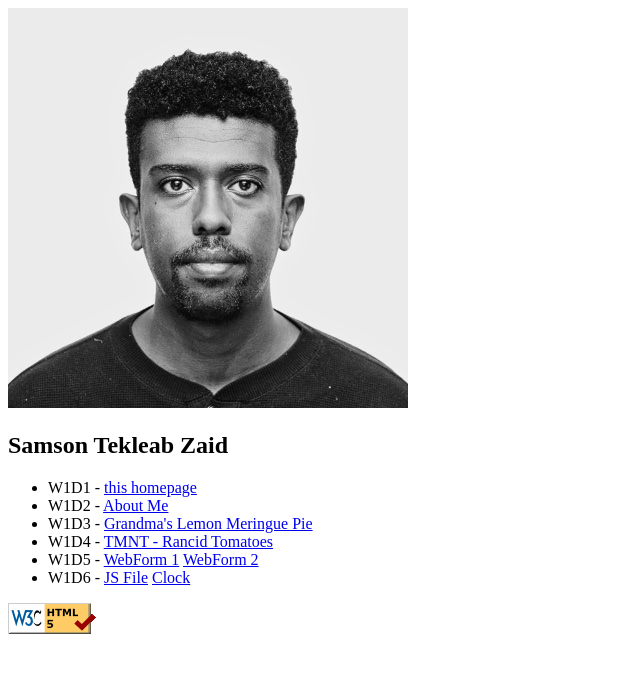
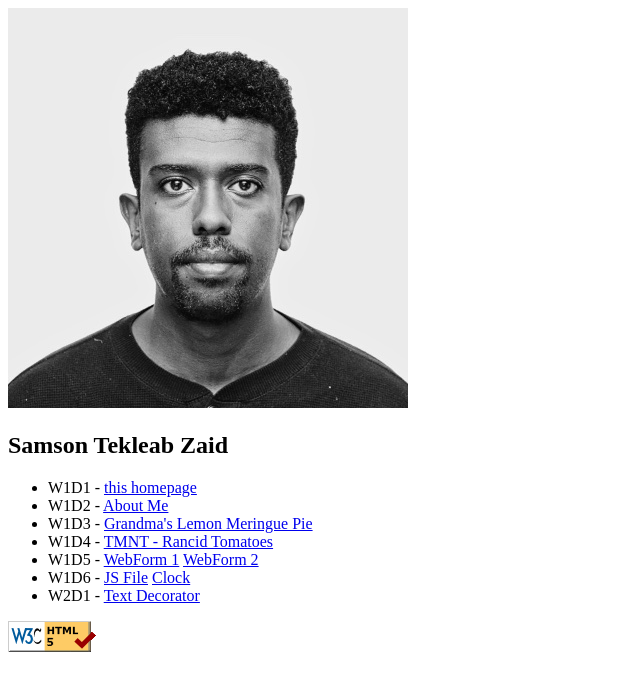
Before and after one commit to JaCkIsO/JaCkIsO.github.io, a plain HTML site: page index.html in a window 1280 px wide. Shown: the whole page, without its empty margins (0-640 px from the left). Drawn offline with Linux system fonts and the light colour scheme.

Commit message:
Update index.html
Add link for decorate my text

```diff
--- a/index.html
+++ b/index.html
@@ -18,6 +18,7 @@
         <li>W1D4 - <a href="tmnt.html">TMNT - Rancid Tomatoes</a></li>
         <li>W1D5 - <a href="webform1.html">WebForm 1</a> <a href="webform2.html">WebForm 2</a></li>
         <li>W1D6 - <a href="js/lab6.js">JS File</a> <a href="clock.html">Clock</a></li>
+        <li>W2D1 - <a href="decoratemytext.html">Text Decorator</a></li>
     </ul>
     <a href="https://validator.w3.org/nu/check/referer"> <img src="images/w3c-html.png" alt="Valid HTML!" /></a>
 </body>
```
